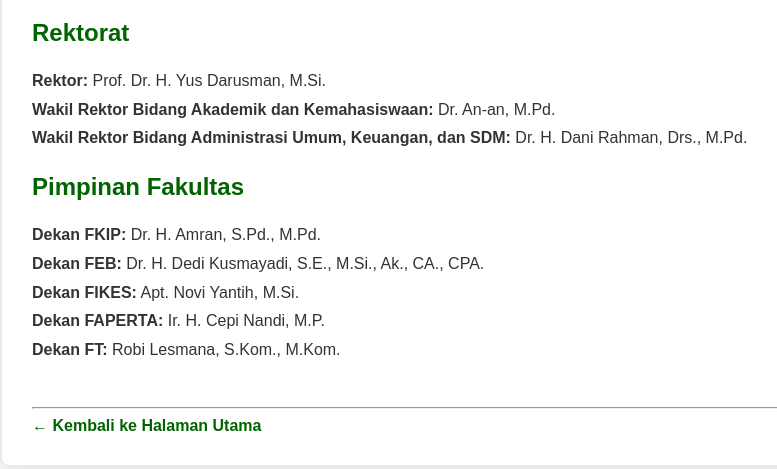
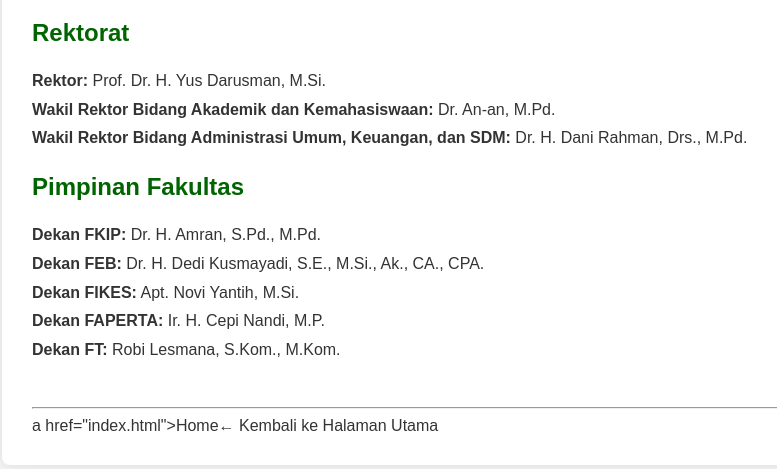
Before and after one commit to rhnvlys/TUGAS2_RAIHAN_2303010122, a plain HTML site: page struktur_raihan.html in a window 1280 px wide. Shown: the part 131-600 px from the top of the page, without its empty margins (96-873 px from the left). Drawn offline with Linux system fonts and the light colour scheme.

Commit message:
Update struktur_raihan.html

```diff
--- a/struktur_raihan.html
+++ b/struktur_raihan.html
@@ -33,7 +33,8 @@
         </ul>
         <br>
         <hr>
-        <a href="index_Raihan.html">← Kembali ke Halaman Utama</a>
+        a href="index.html">Home</a>← Kembali ke Halaman Utama</a>
     </div>
 </body>
+
 </html>
```
